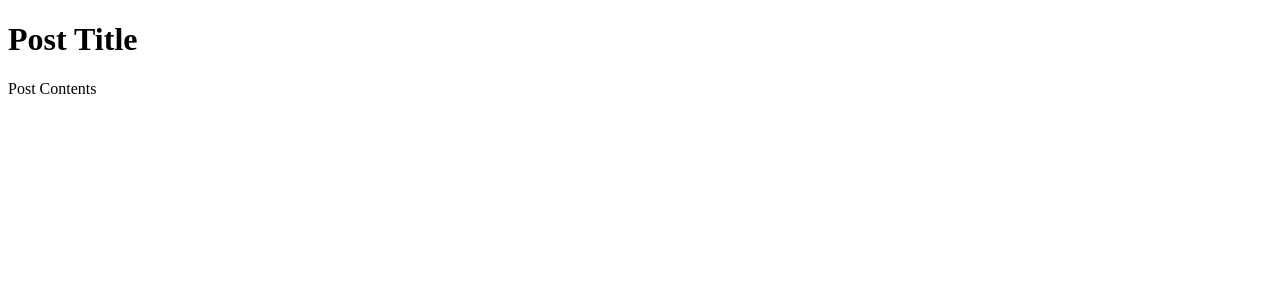
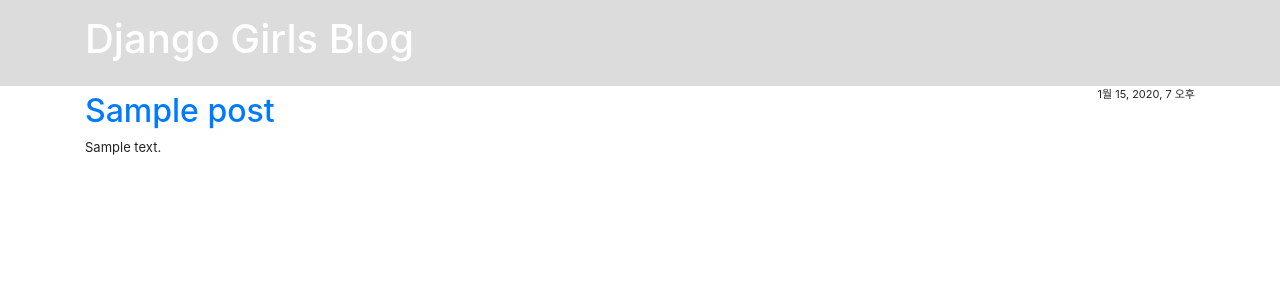
Before and after one commit to callorange/Djangogirls-Tutorial, a Django app: template django/templates/blog/post_detail.html in a window 1280 px wide. Shown: the top 300 px of the page. Run offline with Django 3.2, Linux system fonts and the light colour scheme; the template is opened without the code that fills it: values that come from a table or form of the project are taken from there, others are empty; tables that the repository leaves empty hold one stand-in row (values such as "Sample post"); some libraries are stand-ins or nearby versions.

Commit message:
post detail 페이지 url 세팅 및 html파일 코딩

```diff
--- a/django/blog/urls.py
+++ b/django/blog/urls.py
@@ -1,8 +1,8 @@
-from django.urls import path
+from django.urls import path, re_path
 from . import views
 
 urlpatterns = [
     path('', views.post_list),
     path('1111', views.post_list2),
-    path('detail/', views.post_detail),
+    re_path(r"(?P<pk>[0-9]+)/$", views.post_detail)
 ]
--- a/django/blog/views.py
+++ b/django/blog/views.py
@@ -20,5 +20,6 @@ def post_list2(request):
     return render(request, 'blog/notfound.html')
 
 
-def post_detail(requst):
-    return render(requst, 'blog/post_detail.html')
+def post_detail(requst, pk):
+    post = Post.objects.get(pk=pk)
+    return render(requst, 'blog/post_detail.html', {"post":post})
--- a/django/templates/blog/post_detail.html
+++ b/django/templates/blog/post_detail.html
@@ -1,16 +1,28 @@
+{% load static %}
 <!doctype html>
-<html lang="ko">
+<html lang="en">
 <head>
     <meta charset="UTF-8">
     <meta name="viewport"
           content="width=device-width, user-scalable=no, initial-scale=1.0, maximum-scale=1.0, minimum-scale=1.0">
     <meta http-equiv="X-UA-Compatible" content="ie=edge">
-    <title>Post Detail</title>
+    <title>DjangoGirls Tutorial</title>
+    <link rel="stylesheet" href="{% static '/bootstrap/css/bootstrap.css' %}">
+    <link rel="stylesheet" href="{% static '/css/blog.css' %}">
 </head>
 <body>
-    <h1>Post Title</h1>
-    <p>
-        Post Contents
-    </p>
+    <div class="header">
+        <div class="container">
+            <h1><a href="">Django Girls Blog</a></h1>
+        </div>
+    </div>
+
+    <div class="container">
+        <div class="post">
+            <p class="post-date">{{ post.published_date }}</p>
+            <h2 class="post-title"><a href="">{{ post.title }}</a></h2>
+            <p class="post-content">{{ post.content|linebreaksbr }}</p>
+        </div>
+    </div>
 </body>
 </html>
```
